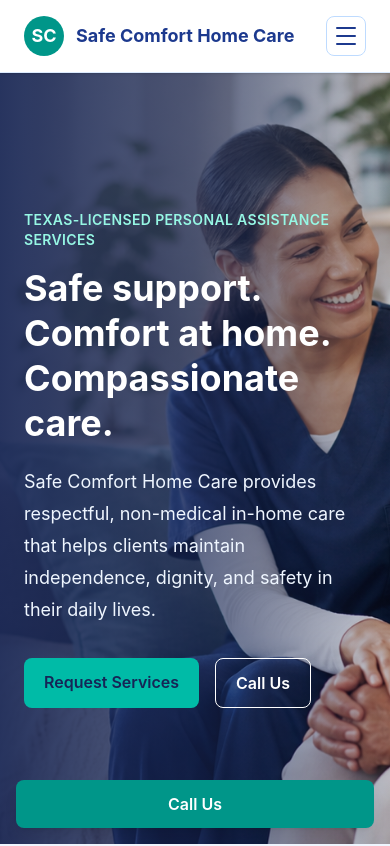
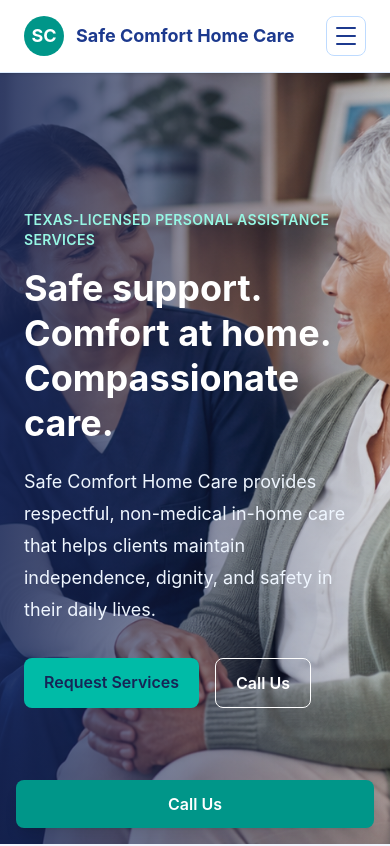
Before and after one commit to erinsebast/safe-comfort-home-care-site, a React (Vite) app: page / in a window 390 px wide. Shown: the top 846 px of the page. Built offline with nearby package versions, Linux system fonts and the light colour scheme.

Commit message:
Polish homepage responsive layout

```diff
--- a/src/pages/Home.jsx
+++ b/src/pages/Home.jsx
@@ -65,10 +65,26 @@ const serviceHighlights = [
 ];
 
 const reasons = [
-  "Person-centered care that supports dignity and independence",
-  "Reliable help with daily routines in the comfort of home",
-  "Compassionate support for clients, families, and caregivers",
-  "Clear non-medical services focused on safety and comfort",
+  {
+    title: "Care That Respects Independence",
+    description:
+      "Support is centered around each client's routines, preferences, dignity, and comfort at home.",
+  },
+  {
+    title: "Reliable Help With Daily Living",
+    description:
+      "From personal care to household support, our services help make everyday life safer and easier.",
+  },
+  {
+    title: "Compassion for Families Too",
+    description:
+      "We provide reassuring support for clients while helping families feel informed and confident.",
+  },
+  {
+    title: "Clear Non-Medical Support",
+    description:
+      "Our role is personal assistance, companionship, safety monitoring, and daily routine support.",
+  },
 ];
 
 const counties = [
@@ -81,15 +97,16 @@ const counties = [
 function Home() {
   return (
     <main id="home" className="pb-16 md:pb-0">
-      <section
-        className="relative flex min-h-[calc(100vh-73px)] items-center overflow-hidden bg-blue-950 px-6 py-20 text-white"
-        style={{
-          backgroundImage: `linear-gradient(90deg, rgba(23, 37, 84, 0.92), rgba(23, 37, 84, 0.68), rgba(23, 37, 84, 0.16)), url(${heroImage})`,
-          backgroundPosition: "center",
-          backgroundSize: "cover",
-        }}
-      >
-        <div className="mx-auto w-full max-w-6xl">
+      <section className="relative flex min-h-[calc(100vh-73px)] items-center overflow-hidden bg-blue-950 px-6 py-20 text-white">
+        <img
+          src={heroImage}
+          alt=""
+          className="absolute inset-0 h-full w-full object-cover object-[73%_center] sm:object-[72%_center] md:object-[76%_center] xl:object-center"
+          aria-hidden="true"
+        />
+        <div className="absolute inset-0 bg-gradient-to-r from-blue-950/85 via-blue-950/45 to-blue-950/10 sm:from-blue-950/80 sm:via-blue-950/35 lg:from-blue-950/90 lg:via-blue-950/55 lg:to-blue-950/5" />
+
+        <div className="relative mx-auto w-full max-w-6xl">
           <div className="max-w-2xl">
             <p className="text-sm font-semibold uppercase tracking-wide text-teal-200">
               Texas-Licensed Personal Assistance Services
@@ -210,10 +227,15 @@ function Home() {
           <div className="mt-10 grid gap-5 md:grid-cols-2">
             {reasons.map((reason) => (
               <div
-                key={reason}
+                key={reason.title}
                 className="rounded-lg border border-blue-100 bg-white p-6 shadow-sm"
               >
-                <p className="font-semibold leading-7 text-blue-900">{reason}</p>
+                <h3 className="text-lg font-semibold text-blue-900">
+                  {reason.title}
+                </h3>
+                <p className="mt-3 leading-7 text-gray-700">
+                  {reason.description}
+                </p>
               </div>
             ))}
           </div>
```
